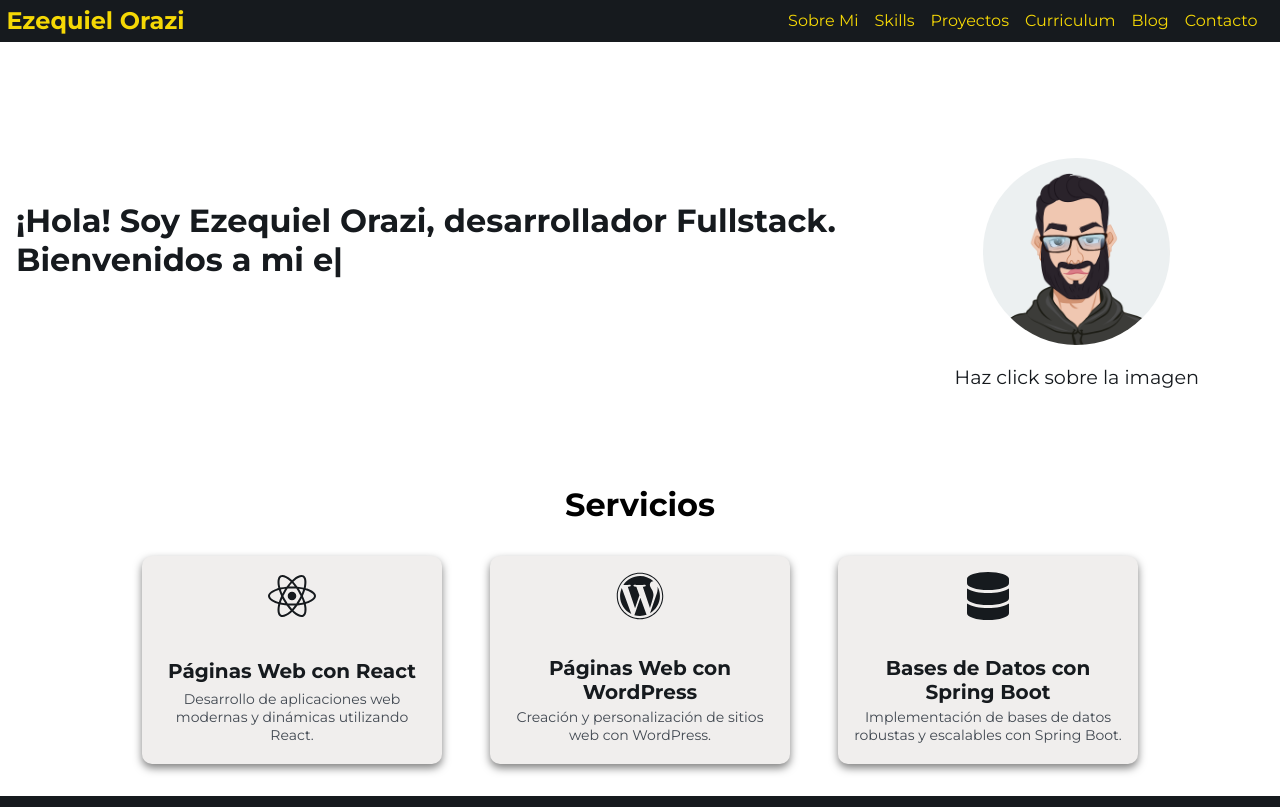
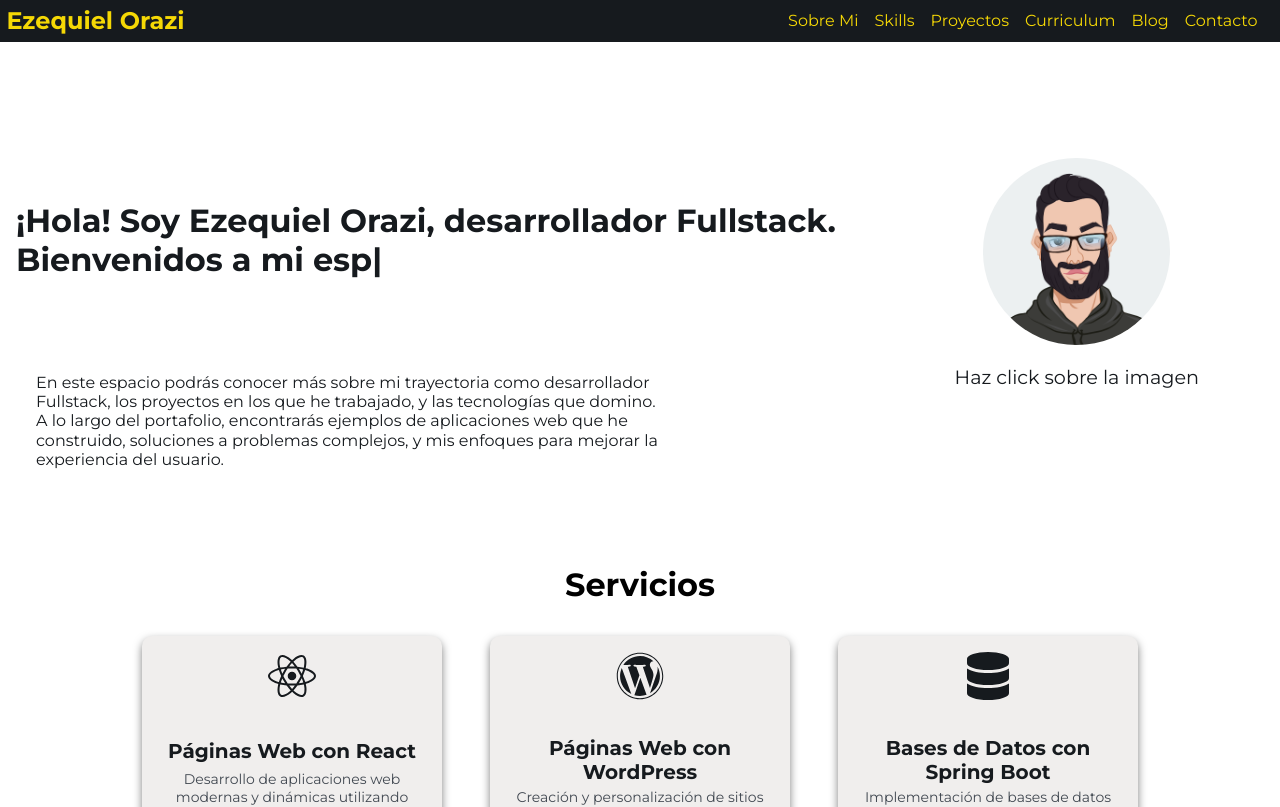
Before and after one commit to Ezzeorazi/mi-portafolio, a React (Vite) app: page / in a window 1280 px wide. Shown: the top 807 px of the page. Built offline with nearby package versions, Linux system fonts and the light colour scheme.

Commit message:
crete: descripcion en home

```diff
--- a/src/pages/Home/Home.jsx
+++ b/src/pages/Home/Home.jsx
@@ -36,6 +36,8 @@ const Home = () => {
           ¡Hola! Soy Ezequiel Orazi, desarrollador Fullstack.<br />
           <span ref={el} />
         </h1>
+
+
         <div className={styles.imageContainer}>
           <NavLink to="/sobremi" className={styles.link}>
             <img
@@ -46,8 +48,15 @@ const Home = () => {
           </NavLink>
           <div className={styles.animatedText}>Haz click sobre la imagen</div>
         </div>
+        <p className={styles.subtitle}>
+          En este espacio podrás conocer más sobre mi trayectoria como desarrollador Fullstack,
+          los proyectos en los que he trabajado, y las tecnologías que domino.
+          A lo largo del portafolio, encontrarás ejemplos de aplicaciones web que he construido,
+          soluciones a problemas complejos, y mis enfoques para mejorar
+          la experiencia del usuario.
+        </p>
       </div>
-      <Services/>
+      <Services />
     </div>
   );
 };
--- a/src/pages/Home/Home.module.css
+++ b/src/pages/Home/Home.module.css
@@ -18,6 +18,15 @@
   font-size: 2rem; /* Tamaño más pequeño en móviles */
   min-height: 160px; /* Ajusta el tamaño mínimo para evitar desplazamientos */
 }
+
+.subtitle {
+  font-size: 1rem;
+    margin-bottom: 0;
+    line-height: 1.3;
+    width: 100%;
+    padding: 0;
+}
+
 
 .imageContainer {
   flex: 1 1 30%;
@@ -84,7 +93,7 @@
 @media (min-width: 768px) {
   .main {
     flex-direction: row;
-    justify-content: space-around;
+    justify-content: start;
     text-align: left;
   }
 
@@ -97,4 +106,14 @@
     width: 50%;
 
   }
+
+  .subtitle {
+    font-size: 1rem;
+    color: var(--color-dark);
+    margin-top: -2rem;
+    margin-bottom: 1rem;
+    line-height: 1.2;
+    width: 50%;
+    margin-left: 20px;
+  }
 }
```
